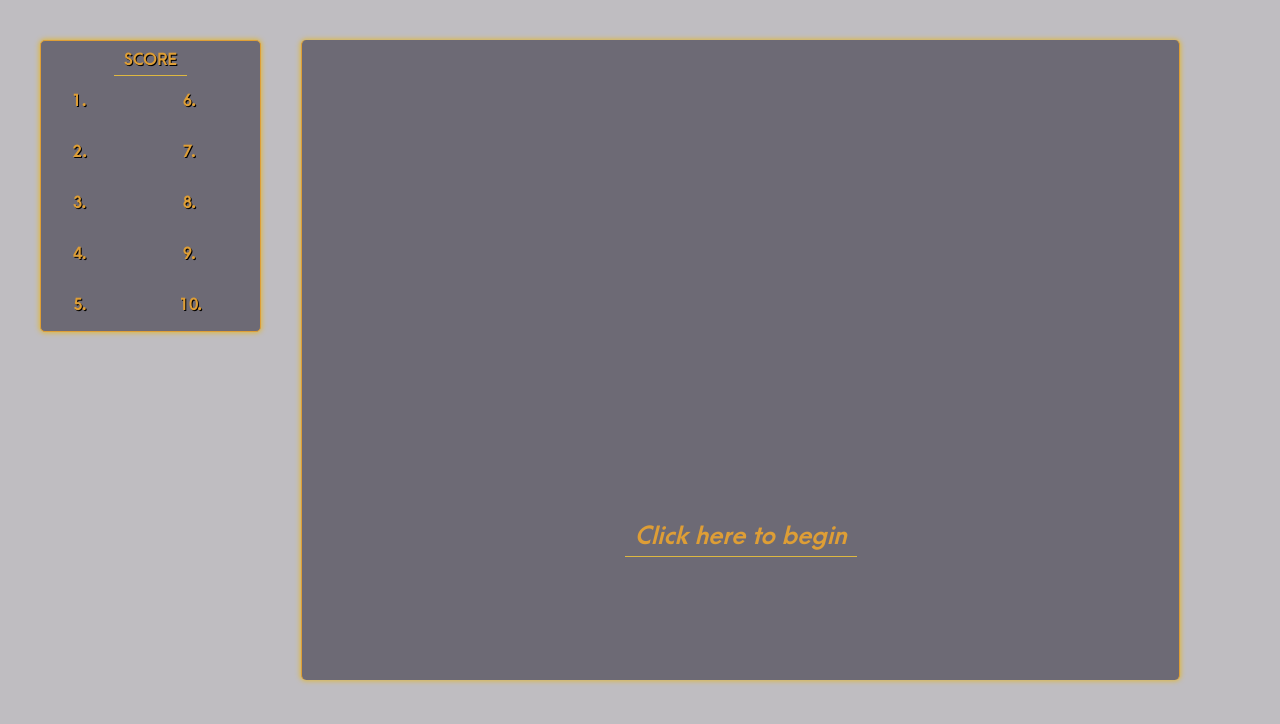
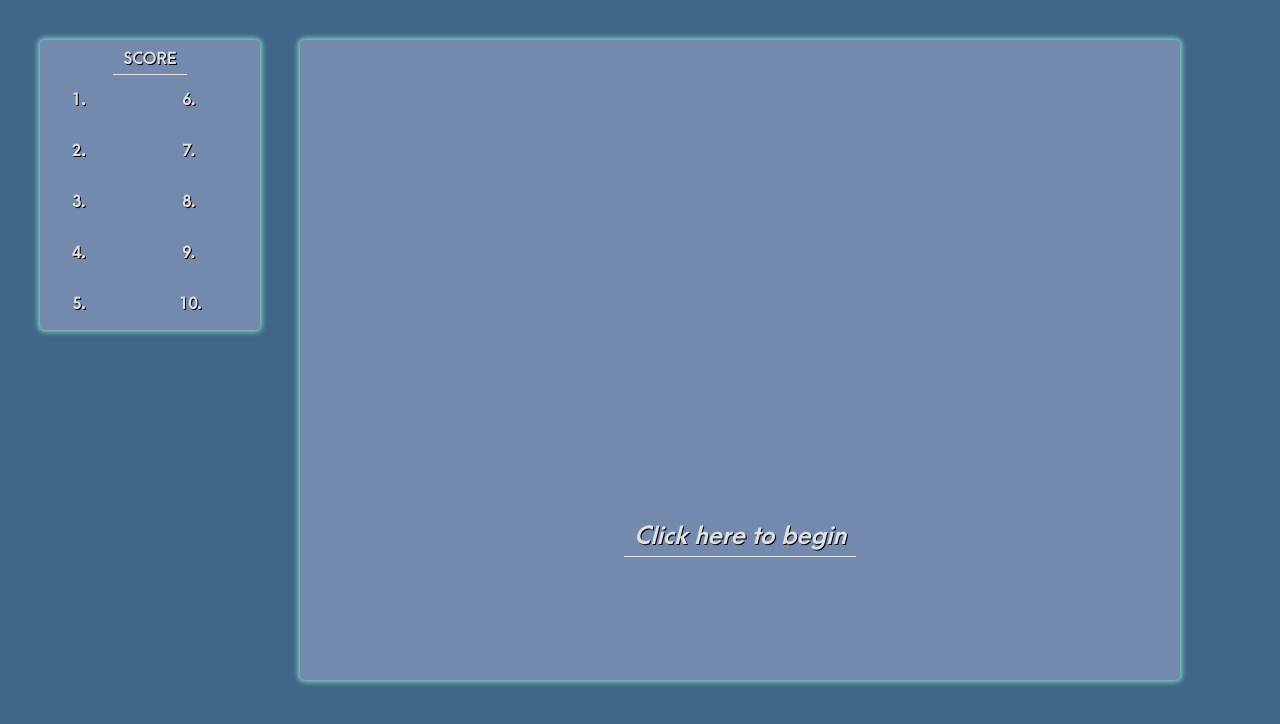
Before and after one commit to leonard-vlaicu/Aiming-Trainer, a plain HTML site: page index.html in a window 1280 px wide. Drawn offline with nearby package versions, Linux system fonts and the light colour scheme.

Commit message:
changed colour design

```diff
--- a/css/index.css
+++ b/css/index.css
@@ -4,7 +4,7 @@
   }
 html,
 body {
-              background-color: #BFBDC1;
+      background-color: #416788;
       font-family: ArcaMajora3;
       height: 100%;
       margin: 0;
@@ -17,32 +17,29 @@ body {
   }
 .canvas {
       align-items: center;
-            background-color: #6D6A75;
-            border-left: 1px solid #DE9E36;
+      background-color: #7389AE;
       border-radius: 5px;
-            border-right: 1px solid #DE9E36;
-            box-shadow: 0px 0px 5px 1px #DEB841;
+      box-shadow: 0px 0px 5px 2px #81D2C7;
       display: flex;
       flex-direction: column;
       height: 80%;
       justify-content: space-around;
       margin-right: 100px;
       margin-top: 40px;
+      text-shadow: #000000 1px 1px 0;
       transition: 1s;
       width: 80%;
   }
 .result {
-            background-color: #6D6A75;
+      background-color: #7389AE;
       border-radius: 5px;
-            border: 1px solid #DE9E36;
-            box-shadow: 0px 0px 5px 1px #DEB841;
+      box-shadow: 0px 0px 5px 2px #81D2C7;
       display: flex;
       flex-direction: column;
       height: fit-content;
       margin-top: 40px;
-            margin:40px 40px 40px 40px;
+      margin: 40px 40px 40px 40px;
       text-align: center;
-            text-shadow: #000000 1px 1px 0;
       width: 20%;
   }
 .table {
@@ -50,35 +47,23 @@ body {
       flex-direction: row;
       justify-content: space-around;
   }
-#newGame {
-        background-color: #37323E;
-        border-radius: 5px;
-        border: 1px solid #DE9E36;
-        box-shadow: 0px 0px 5px 1px #DEB841;
-        color: #BFBDC1;
-        cursor: pointer;
-        padding: 20px;
-        text-shadow: #000000 1px 1px 0;
-        transition: 1s;
-}
-#newGame:hover {
-      background-color: #59545F;
-      transition: 1s;
-}
 .title {
       align-self: center;
-          border-bottom: 1px solid #DEB841;
-          color: #DE9E36;
+      border-bottom: 1px solid #E0E0E2;
+      color: #E0E0E2;
       margin: 0;
       padding: 10px 10px 5px 10px;
       transition: 1s;
+      text-shadow: #000000 1px 1px 0;
+
   }
 .index {
-      color: #DE9E36;
+      color: #E0E0E2;
+      text-shadow: #000000 1px 1px 0;
   }
 .time {
-      color: #DEB841;
-}
+      color: #000000;
+      text-shadow: 0px 0px 2px #ffffff;  }
 .row {
       display: flex;
       justify-content: space-evenly;
@@ -86,7 +71,6 @@ body {
 .tcolumn {
       width: 50%;
   }
-
 #click {
       cursor: pointer;
   }
--- a/index.html
+++ b/index.html
@@ -19,7 +19,7 @@
             <!-- Left Column -->
             <div id="column1" class="tcolumn">
                 <div class="row" id="entry1">
-                    <p class="index">1.&nbsp</p>
+                    <p class="index">1.</p>
                     <p id="time1" class="time"></p>
                 </div>
 
@@ -73,6 +73,7 @@
             </div>
         </div>
     </div>
+
     <div class="canvas">
         <svg id="drawing" width="100" height="100">
             <circle id="target" display="none" class="circle" cx="50" cy="50" r="40" fill="#A71D31" stroke="black" />
--- a/js/index.js
+++ b/js/index.js
@@ -49,13 +49,13 @@ $('#click').click(function (e) {
             let time = Math.floor(Math.random() * 10) + 1;
 
             targetInvalid('#target');
-            await sleep(time*1000);
+            await sleep(time * 1000);
 
             timeStart = Date.now();
             targetValid('#target');
             await sleep(1000);
 
-            if(!clickBlock) {
+            if (!clickBlock) {
                 elems[index].textContent = 'MISS';
             }
         }
@@ -66,7 +66,7 @@ $('#click').click(function (e) {
     $('#target').click(function (e) {
         e.preventDefault();
 
-        if(!clickBlock) {
+        if (!clickBlock) {
             clickBlock = true;
             if (isValid) {
                 targetClick = true;
```
Lines whose indentation alone changed are shown as unchanged.
